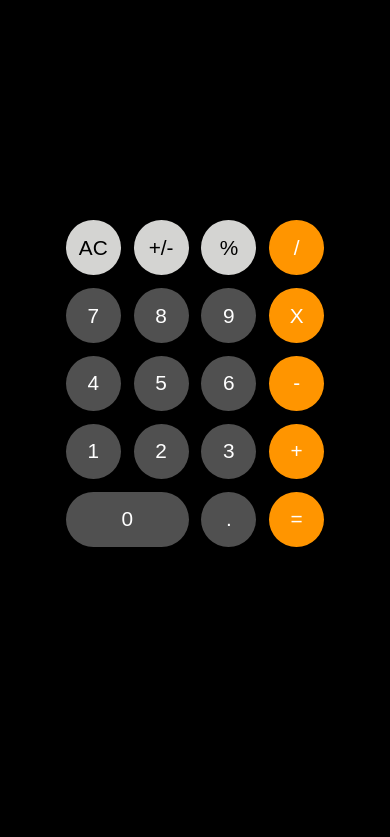
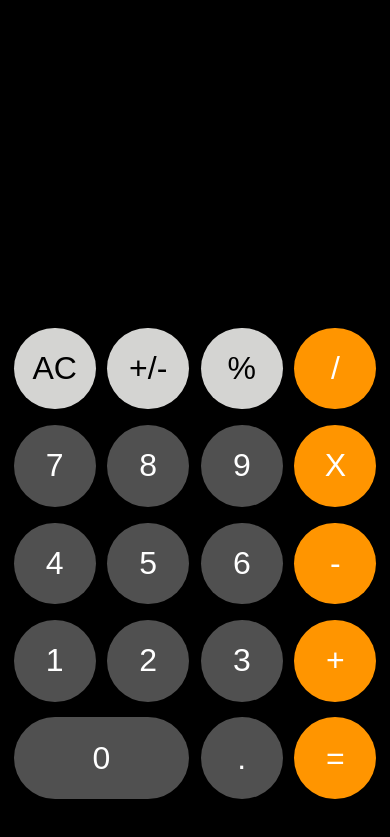
Before and after one commit to m-Colen/iphone-calculator, a website with bundled scripts: page index.html in a window 390 px wide. Shown: the part 5-842 px from the top of the page. Built offline with nearby package versions, Linux system fonts and the light colour scheme.

Commit message:
Updated responsive sizing
Updated sizing to make it work better with different screen sizes.

```diff
--- a/styles/main.css
+++ b/styles/main.css
@@ -18,21 +18,30 @@ body {
   justify-content: center;
   align-items: center;
   background: #000;
-  font-family: "Inter", sans-serif;
+  font-family: "Inter", sans-serif; /* Apple "like" font */
 }
 
 button {
   border-radius: 50%;
-  width: 55px;
-  height: 55px;
+  width: 21vw;
+  max-width: 100px;
+  height: 21vw;
+  max-height: 100px;
+  text-align: center;
   border: none;
-  font-size: 1.3rem;
-  margin: 0.4rem;
+  font-size: 2rem;
+  margin: 2vw 1.5vw;
 }
 
 button:hover {
   cursor: pointer;
   opacity: 0.8;
+}
+
+@media only screen and (max-width: 350px) {
+  html {
+    font-size: .7rem;
+  }
 }
 
 .hidden {
@@ -45,25 +54,31 @@ button:hover {
   width: 100%;
 }
 
-.calc-wrapper,
-.calc-display {
-  padding: 0.5rem;
-}
-
 /* Calculator Display */
 
 .calc-display {
   color: #fff;
-  font-size: 3rem;
-  height: 25vh;
+  font-size: 5rem;
+  height: calc(5rem + 15vh);
+  margin: 0 1.5vw;
+  padding-top: 15vh;
+  padding-bottom: 2vh;
   display: flex;
   justify-content: end;
   align-items: end;
 }
 
+@media only screen and (min-height: 800px) {
+  .calc-display {
+    padding-top: 28vh;
+    height: calc(5rem + 28vh);
+  }
+}
+
 /* Calculator keys wrapper */
 
 .calc-keys {
+  padding-top: 1vh;
   display: grid;
   grid-template-columns: 3fr 1fr;
   grid-template-rows: 1fr 4fr;
@@ -106,13 +121,7 @@ button:hover {
 
 .zero {
   grid-column: 1 / span 2;
-  width: 122.8px;
-  border-radius: 50px;
+  width: 45vw !important;
+  max-width: calc(200px + 3vw) !important;
+  border-radius: 100px;
 }
-
-/* Operators */
-
-.highlight {
-  background-color: #fff !important;
-  color: #ff9500 !important; /* Orange */
-}
```
